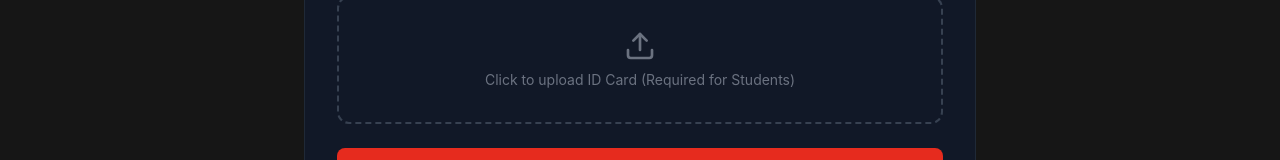
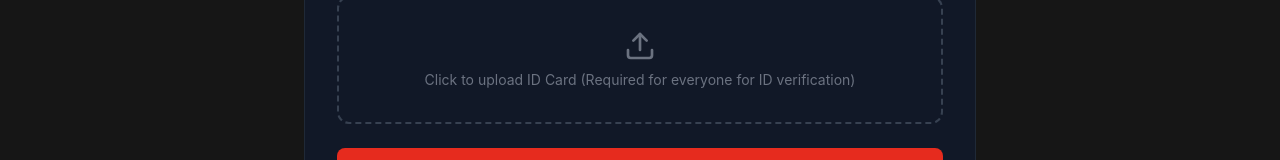
Before and after one commit to aad1patil/tedxmmcoe_website, a React (Vite) app in the folder client/: page /payment in a window 1280 px wide. Shown: the part 1816-1976 px from the top of the page. Built offline with nearby package versions, Linux system fonts and the light colour scheme; sample sign-in values are in the browser's storage.

Commit message:
docs: update ID requirement text to 'Required for everyone for ID verification'

```diff
--- a/client/src/pages/Payment.tsx
+++ b/client/src/pages/Payment.tsx
@@ -251,7 +251,7 @@ const Payment = () => {
                                 {idCardFile ? (
                                     <p className="text-ted-red font-medium">{idCardFile.name}</p>
                                 ) : (
-                                    <p className="text-gray-500 text-sm">Click to upload ID Card {type !== 'merchandise' && '(Required for Students)'}</p>
+                                    <p className="text-gray-500 text-sm">Click to upload ID Card {type !== 'merchandise' && '(Required for everyone for ID verification)'}</p>
                                 )}
                             </div>
                         </div>
```
